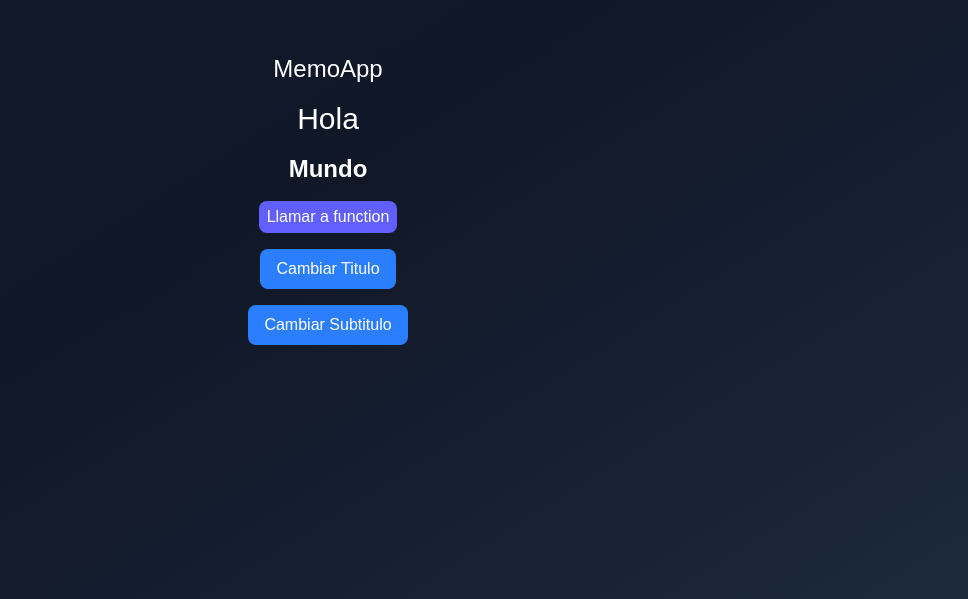
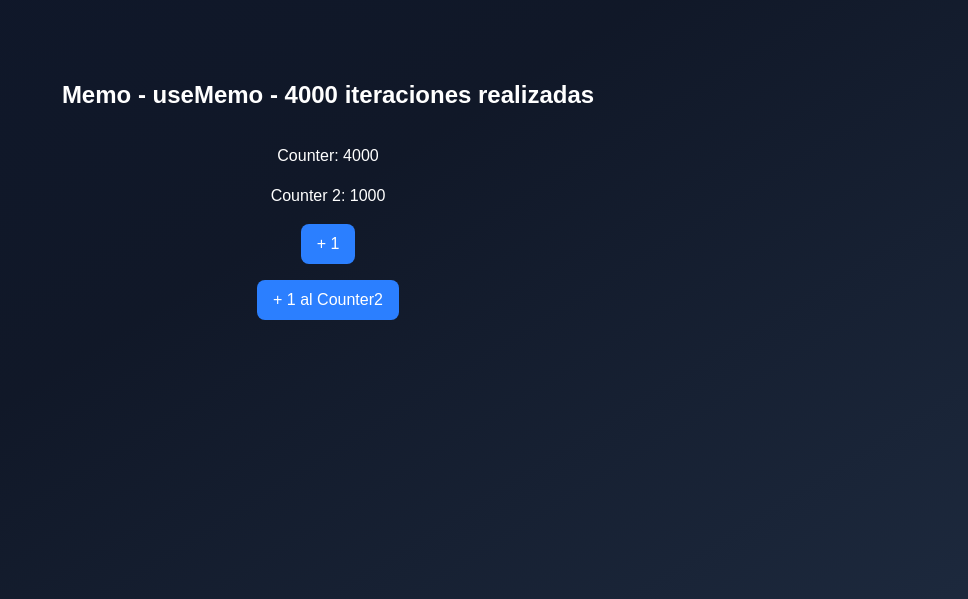
Before and after one commit to LuiherraDev/React-de-cero-a-experto-04, a React (Vite) app: page / in a window 1280 px wide. Shown: the part 201-800 px from the top of the page, without its empty margins (312-1280 px from the left). Built offline with nearby package versions, Linux system fonts and the light colour scheme.

Commit message:
Starting with useMemo

```diff
--- /dev/null
+++ b/src/06-memos/MemoCounter.tsx
@@ -0,0 +1,45 @@
+import { useCounter } from "@/hooks/useCounter"
+import { useMemo } from "react"
+
+const heavyStuff = (iterationNumber: number) => {
+  console.time('Heavy stuff started')
+
+  for (let index = 0; index < iterationNumber; index++) {
+    console.log('ahi la llevas...')
+  }
+
+  console.timeEnd('Heavy stuff started')
+
+  return `${iterationNumber} iteraciones realizadas`
+}
+
+
+export const MemoCounter = () => {
+  const { counter, increment } = useCounter(4000)
+  const { counter: counter2, increment: increment2 } = useCounter(1000)
+
+  const myHeavyValue = useMemo(() => heavyStuff(counter), [counter])
+
+  return (
+    <div className="bg-gradient flex flex-col gap-4">
+      <h1 className="text-2xl font-bold">Memo - useMemo - {myHeavyValue}</h1>
+      <hr />
+
+      <h4>Counter: {counter}</h4>
+      <h4>Counter 2: {counter2}</h4>
+
+      <button
+        className="bg-blue-500 text-white px-4 rounded-md py-2 cursor-pointer"
+        onClick={increment}
+      > + 1
+      </button>
+
+      <button
+        className="bg-blue-500 text-white px-4 rounded-md py-2 cursor-pointer"
+        onClick={increment2}
+      > + 1 al Counter2
+      </button>
+
+    </div>
+  )
+}
--- a/src/main.tsx
+++ b/src/main.tsx
@@ -10,7 +10,8 @@
 // import { TasksApp } from './05-useReducer/TaskApp'
 // import { ScrambleWords } from './05-useReducer/ScrambleWords'
 // import { ScrambleWordsWithReducer } from './05-useReducer/ScrambleWordsWithReducer'
-import { MemoHook } from './06-memos/MemoHook'
+// import { MemoHook } from './06-memos/MemoHook'
+import { MemoCounter } from './06-memos/MemoCounter'
 
 import './index.css'
 
@@ -25,6 +26,7 @@
     {/* <TasksApp /> */}
     {/* <ScrambleWords /> */}
     {/* <ScrambleWordsWithReducer /> */}
-    <MemoHook />
+    {/* <MemoHook /> */}
+    <MemoCounter />
   </StrictMode>,
 )
```
